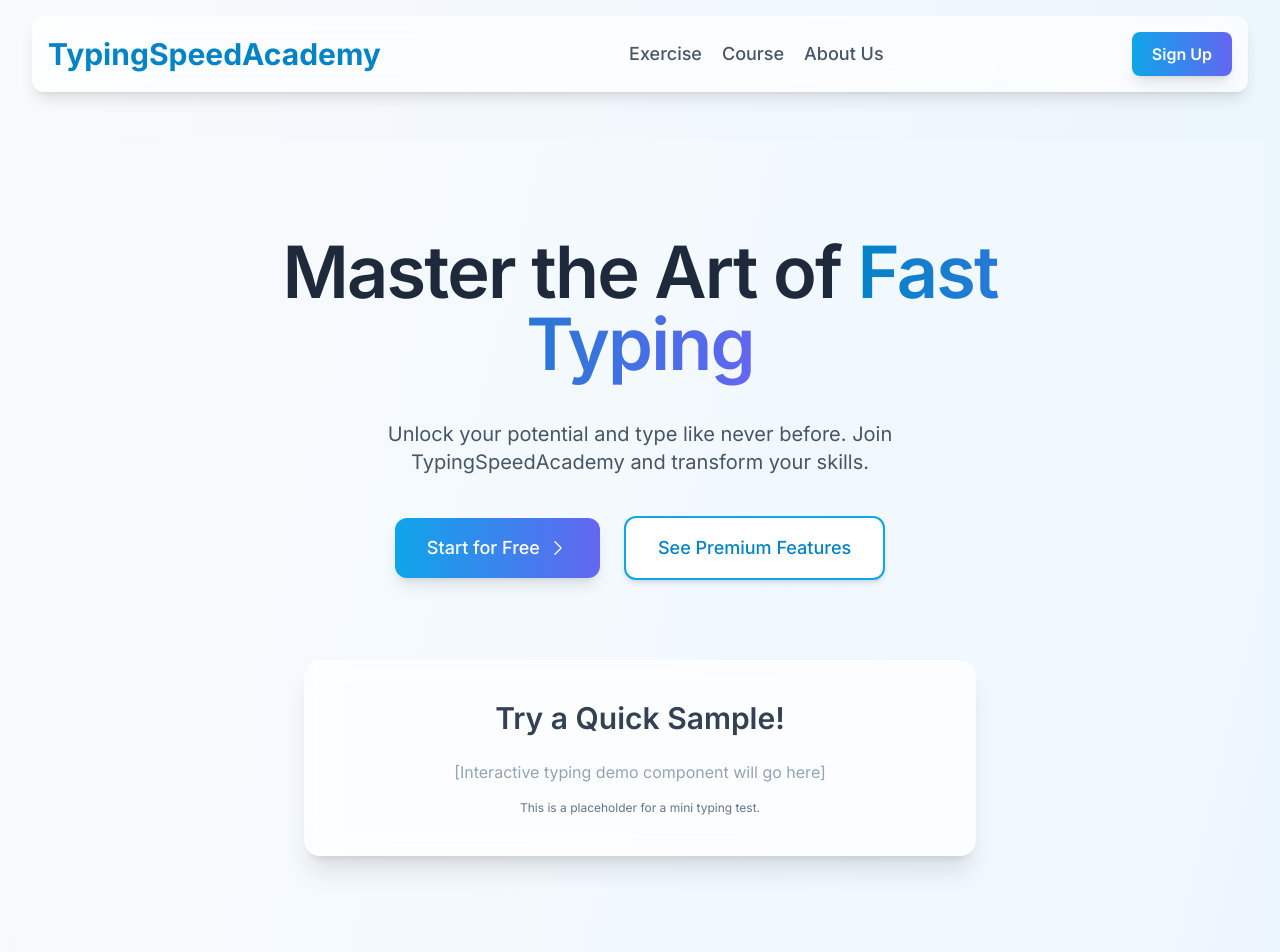
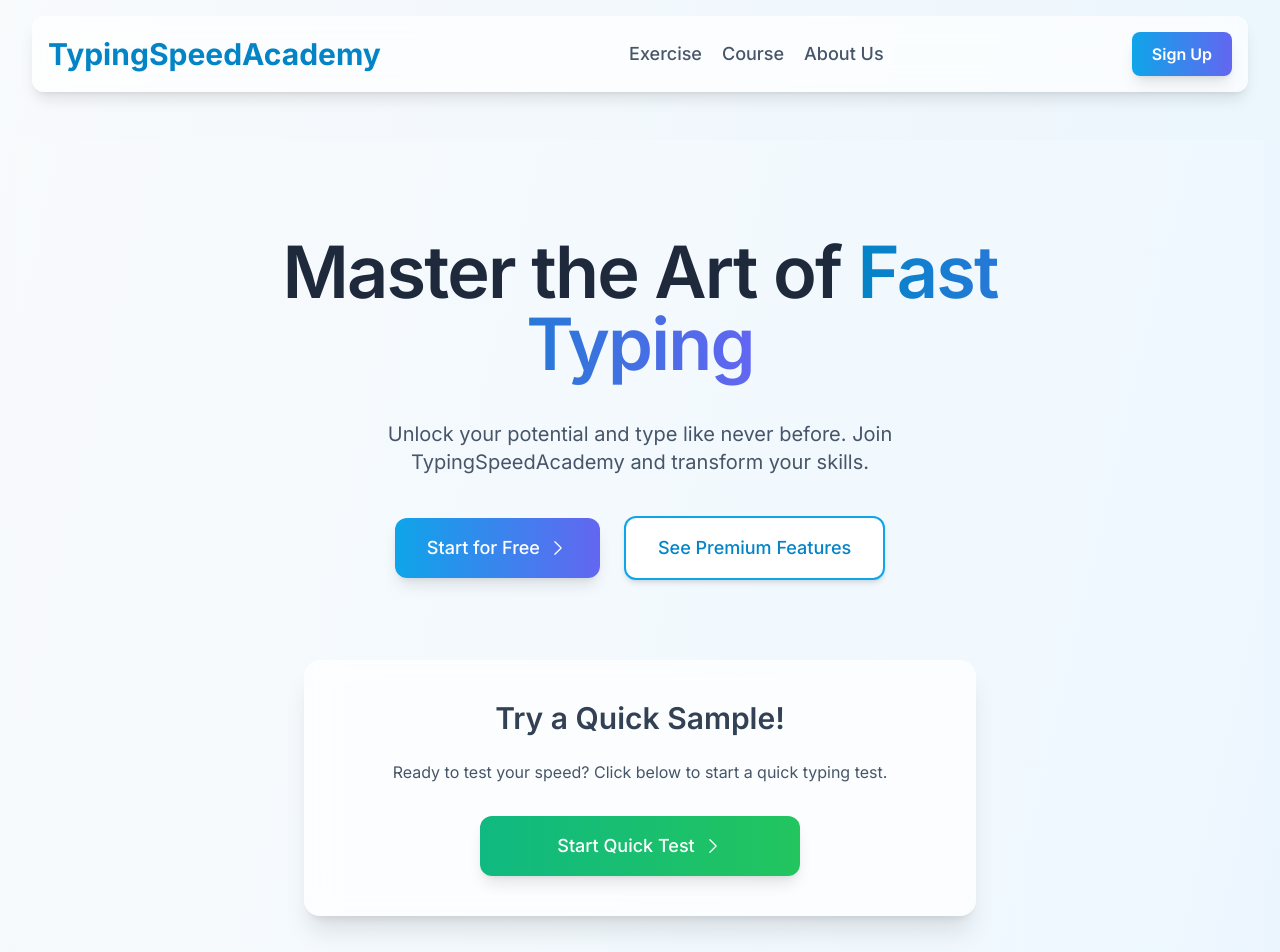
Before and after one commit to typingspeedacademy/typingspeedacadem, a Next.js app: page / in a window 1280 px wide. Shown: the top 952 px of the page. Built offline with nearby package versions, Linux system fonts and the light colour scheme.

Commit message:
Add files via upload

```diff
--- a/src/app/page.tsx
+++ b/src/app/page.tsx
@@ -75,12 +75,16 @@ export default function HomePage() {
         </div>
       </div>
 
-      {/* Placeholder for Interactive Mini-Typing Demo */}
+      {/* Interactive Mini-Typing Demo Link */}
       <div className="relative z-10 mt-20 w-full max-w-2xl mx-auto p-10 bg-white/70 backdrop-blur-lg rounded-2xl shadow-xl text-center">
         <h2 className="text-3xl font-semibold text-slate-700 mb-6">Try a Quick Sample!</h2>
-        <p className="text-slate-400 mb-4">[Interactive typing demo component will go here]</p>
-        {/* Example: <MiniTypingTest /> */}
-        <p className="text-xs text-slate-500">This is a placeholder for a mini typing test.</p>
+        <p className="text-slate-600 mb-8">Ready to test your speed? Click below to start a quick typing test.</p>
+        <Link
+          href="/typing-test"
+          className="group text-lg font-medium px-8 py-4 rounded-xl bg-gradient-to-r from-emerald-500 to-green-500 text-white shadow-lg hover:shadow-xl hover:from-emerald-600 hover:to-green-600 focus:outline-none focus:ring-4 focus:ring-emerald-300 transition-all duration-300 ease-in-out flex items-center justify-center max-w-xs mx-auto"
+        >
+          Start Quick Test <ChevronRightIcon className="ml-2 h-5 w-5 group-hover:translate-x-1 transition-transform" />
+        </Link>
       </div>
 
       <div className="relative z-10 mt-24 grid grid-cols-1 md:grid-cols-3 gap-8 max-w-5xl mx-auto w-full">
```
